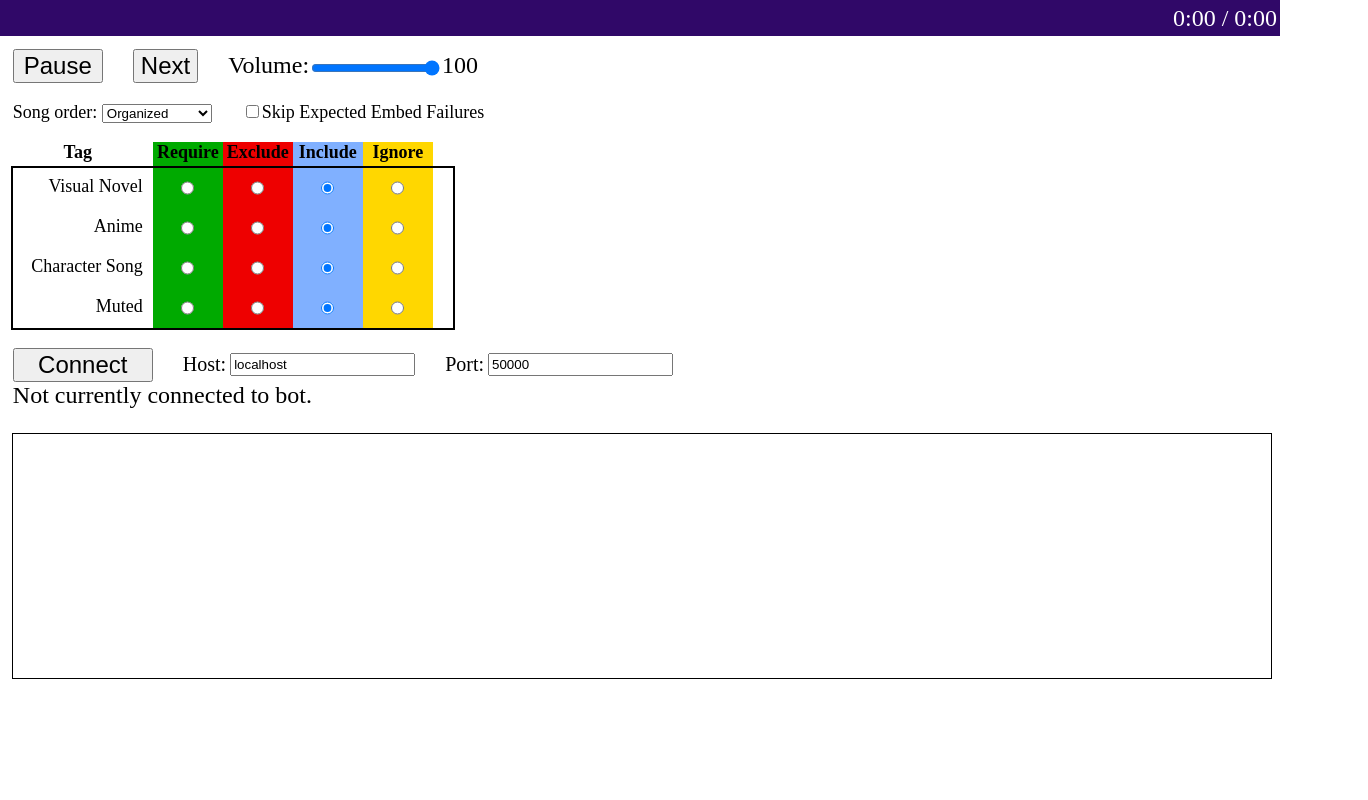
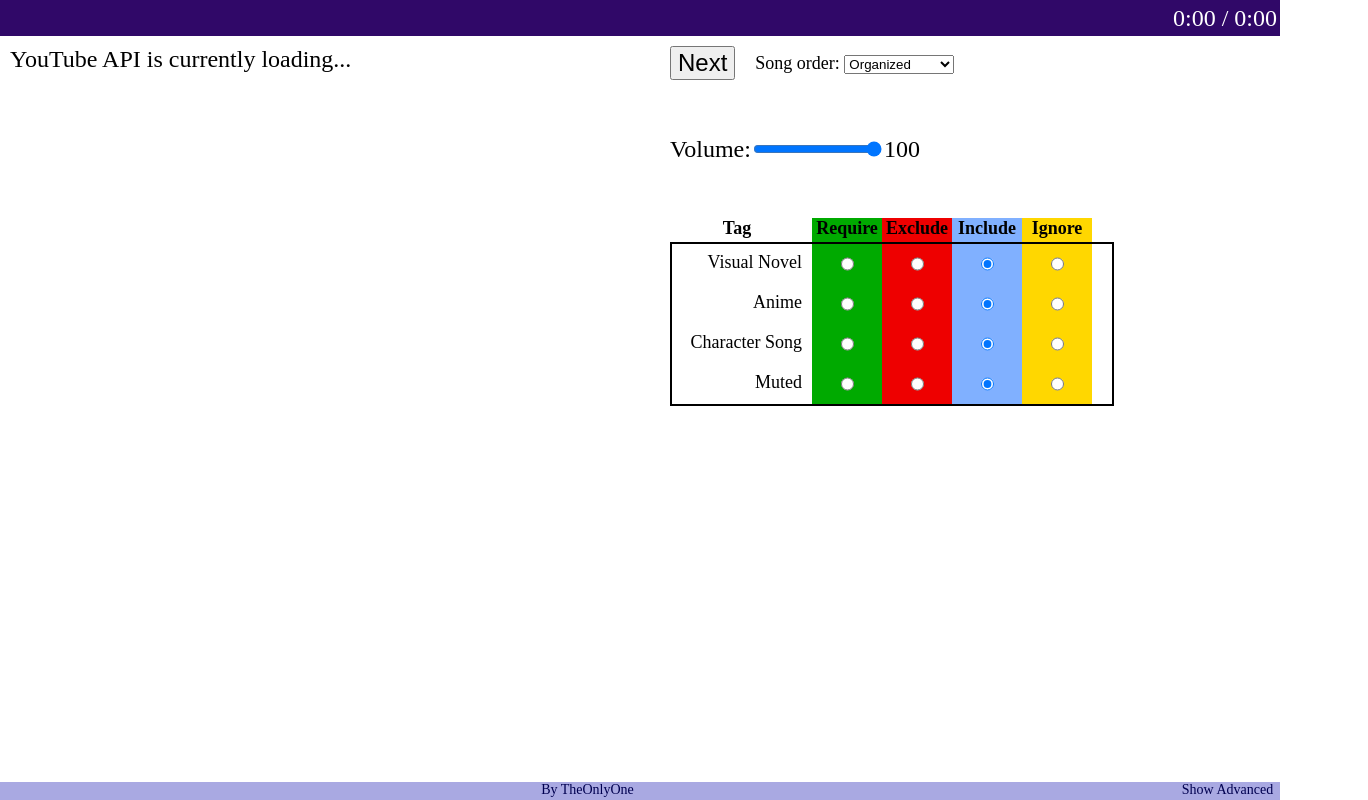
Before and after one commit to LumenTheFairy/youtube-playlist, a plain HTML site: page index.html in a window 1280 px wide. Shown: the whole page, 1368 px wide, since content can reach past the window. Drawn offline with Linux system fonts and the light colour scheme.

Commit message:
Cleaned up look of page a lot.

```diff
--- a/css/style.css
+++ b/css/style.css
@@ -1,15 +1,31 @@
 :root {
 	--info-height: 36px;
+	--bottom-height: 18px;
+}
+
+html {
+	height: 100%;
 }
 
 body {
 	font-size: 24px;
-	margin: var(--info-height) 0 0 0;
+	margin: 0;
+	padding-top: var(--info-height);
+	padding-bottom: var(--bottom-height);
 	overflow: hidden;
+	height: 100%;
+	box-sizing: border-box;
 }
 
 button {
 	font-size: 24px;
+}
+
+.basic .extra {
+	display: none;
+}
+.advanced .extra {
+	display: initial;
 }
 
 #info-bar {
@@ -44,47 +60,93 @@ button {
 	text-align: right;
 }
 
-#page {
-	padding: 1%;
+#bottom-bar {
+	position: fixed;
+	bottom: 0;
+	width: 100%;
+	height: var(--bottom-height);
+	background: #A9A9E2;
+	font-size: 14px;
 	display: flex;
+	align-items: center;
 	justify-content: space-between;
 }
 
+#bottom-bar a {
+	padding: 0px 5px;
+	text-decoration: none;
+	color: #000050;
+	cursor: pointer;
+	transition: .2s;
+	height: 100%;
+	text-align: center;
+}
+#bottom-bar a:hover {
+	background: #000050;
+	color: #A9A9E2;
+}
+#toggle-advanced {
+	width: 95px;
+}
+
+#page {
+	padding: 10px;
+	height: 100%;
+	overflow: auto;
+	box-sizing: border-box;
+	display: flex;
+	flex-wrap: wrap;
+}
+
 #controls-container {
-	margin-right: 1%;
 	display: flex;
 	flex-direction: column;
 	justify-content: space-between;
-	width: 100%;
+	width: 480px;
+	height: 360px;
+	padding-bottom: 10px;
 }
 #player-size {
 	min-width: 640px;
 	height: 360px;
-	margin-left: 1%;
+	padding-bottom: 10px;
 }
 
 #controls-container span,
 #controls-container label,
 #controls-container button {
-	margin-right: 30px;
+	margin-left: 20px;
 }
 
 #playback-controls {
 	display: flex;
 	align-items: center;
+	display: none;
 }
 
 #play-pause {
 	width: 90px;
 }
 
+#song-order {
+	display: flex;
+	flex-wrap: wrap;
+	font-size: 18px;
+	align-items: center;
+}
+
+#volume-row {
+	display: flex;
+	align-items: center;
+}
+
 span#volume-name {
 	margin-right: 0px;
 }
 
-#volume-number {
+span#volume-number {
 	min-width: 40px;
-	float: right;
+	margin-left: 0px;
 }
 
 #volume-slider {
@@ -111,11 +173,11 @@ span#volume-name {
 #comm-button {
 	width: 140px;
 }
-
-#options {
-	display: flex;
-	flex-wrap: wrap;
-	font-size: 18px;
+#bot-host {
+	width: 70px;
+}
+#bot-port {
+	width: 50px;
 }
 
 #song-order-select {
@@ -128,13 +190,15 @@ span#volume-name {
 	text-align: center;
 	display: flex;
 	flex-direction: column;
+	margin-left: 22px;
+	margin-bottom: 2px;
 }
 
 #tag-table label {
 	display: block;
 	text-align: center;
 	transition: .15s;
-	margin-right: 0px;
+	margin-left: 0px;
 }
 
 #tag-table input[type="radio"] {
@@ -216,9 +280,8 @@ span#volume-name {
 #debug-log {
 	outline: 1px solid black;
 	font-size: 16px;
-	margin: 1%;
 	padding: 2px;
-	width: 98%;
+	width: 100%;
 	height: 240px;
-	overflow-y: scroll;
+	overflow: auto;
 }
--- a/data/songs.js
+++ b/data/songs.js
@@ -19,6 +19,7 @@ https://www.youtube.com/watch?v=tvE_qqP0qpA
 https://www.youtube.com/watch?v=E7hCX-mcdlQ
 https://www.youtube.com/watch?v=b6yC8j_gIpk
 https://www.youtube.com/watch?v=bwN9iQEtKj0
+https://www.youtube.com/watch?v=NuYpfBSh4_A
 
 
 quality bleh... https://www.youtube.com/watch?v=P1Yi5FbCPZk
--- a/index.html
+++ b/index.html
@@ -10,25 +10,36 @@
   <script src="js/yp_manifest.js"></script>
 </head>
 
-<body>
+<body class="basic">
   <div id="info-bar">
     <span id="info">
     </span>
     <span id="time">0:00 / 0:00</span>
   </div>
 
+  <div id="bottom-bar">
+    <div></div>
+    <a href="https://twitter.com/Modest_ralts" target="_blank">By TheOnlyOne</a>
+    <a id="toggle-advanced">Show Advanced</a>
+  </div>
+
   <div id="page">
+
+    <div id="player-size">
+      <div id="player-container">
+        <div id="player">YouTube API is currently loading...</div>
+      </div>
+    </div>
 
     <div id="controls-container">
 
       <div id="playback-controls">
         <button type="button" id="play-pause">Pause</button>
-        <button type="button" id="next">Next</button>
-        <span><span id="volume-name">Volume:</span><input id="volume-slider" type="range" min="1" max="100" value="100"><span id="volume-number">100</span></span>
         <!-- <button type="button" id="reload-songs">Reload Playlist</button> -->
       </div>
 
-      <div id="options">
+      <div id="song-order">
+        <button type="button" id="next">Next</button>
         <label> Song order:
           <select id="song-order-select" autocomplete="off">
             <option value="organized" selected>Organized</option>
@@ -36,9 +47,13 @@
             <option value="random">Random</option>
             <option value="weighted">Weighted</option>
         </select></label>
-<!--         <label><input id='cb-shuffle' type='checkbox'>Shuffle Playlist</label> -->
-        <label><input id='cb-skip-fail' type='checkbox'>Skip Expected Embed Failures</label>
-<!--         <label><input id='cb-hide-player' type='checkbox'>Hide Video Player</label> -->
+        <label class="extra"><input id='cb-skip-fail' type='checkbox'>Skip Unlikely</label>
+      </div>
+
+      <div id="volume-row">
+        <span id="volume-name">Volume:</span>
+        <input id="volume-slider" type="range" min="1" max="100" value="100">
+        <span id="volume-number">100</span>
       </div>
 
       <div id="tag-table">
@@ -54,6 +69,7 @@
         </div>
       </div>
 
+      <div class="extra">
         <div id="bot-connection">
           <div id="connection-controls">
             <button type="button" id="comm-button">Connect</button>
@@ -62,18 +78,17 @@
           </div>
           <span id="comm-info">Not currently connected to bot.</span>
         </div>
+      </div>
 
     </div>
 
-    <div id="player-size">
-      <div id="player-container">
-        <div id="player"></div>
-      </div>
-    </div>
+    <div id="debug-log" class="extra">
+      <div>Debug Log:</div>
     </div>
 
-  <div id="debug-log">
   </div>
+
+
 </body>
 
 <div id="templates" style="display: none;">
--- a/js/events.js
+++ b/js/events.js
@@ -4,6 +4,25 @@ const player = yp.player;
 const comm = yp.comm;
 
 //handlers
+let show_advanced_view_effect = function() {
+  const toggle_advanced_elem = document.getElementById('toggle-advanced');
+  const body_elem = document.getElementsByTagName('body')[0];
+  if(!player.advanced_view) {
+    toggle_advanced_elem.innerHTML = "Show Advanced";
+    body_elem.className = 'basic';
+  }
+  else {
+    toggle_advanced_elem.innerHTML = "Hide Advanced";
+    body_elem.className = 'advanced';
+  }
+}
+
+let toggle_advanced = function() {
+  player.advanced_view = !player.advanced_view;
+  localStorage.setItem('advanced_view', JSON.stringify(player.advanced_view));
+  show_advanced_view_effect();
+}
+
 let toggle_play_pause = function() {
   if(player.p.getPlayerState() === 1) { //playing
     player.p.pauseVideo();
@@ -14,34 +33,19 @@ let toggle_play_pause = function() {
   }
 }
 
-// let hide_player = function() {
-//   document.getElementById('player-container').style.display = 'none';
-//   player.player_hidden = true;
-// }
-
-// let show_player = function() {
-//   document.getElementById('player-container').style.display = 'initial';
-//   player.player_hidden = false;
-// }
-
 let reload_songs = function() {
   yp.loader.reload(['songs']);
 };
 
 
 let volume_handle = function() {
-  volume = this.value;
-  number_elem = document.getElementById('volume-number');
+  const volume = this.value;
+  const number_elem = document.getElementById('volume-number');
   number_elem.innerHTML = volume;
   player.volume_perc = volume;
   player.set_volume();
   localStorage.setItem('volume_perc', JSON.stringify(player.volume_perc));
 };
-
-// let shuffle_handle = function(cb) {
-//   player.shuffle = cb.checked;
-//   localStorage.setItem('shuffle', JSON.stringify(cb.checked));
-// };
 
 let song_order_handle = function(sel) {
   player.song_order = sel.value;
@@ -52,16 +56,6 @@ let skip_expected_fails_handle = function(cb) {
   player.skip_expected_fail = cb.checked;
   localStorage.setItem('skip_expected_fail', JSON.stringify(cb.checked));
 };
-
-// let hide_player_handle = function(cb) {
-//   if(cb.checked) {
-//     hide_player();
-//   }
-//   else {
-//     show_player();
-//   }
-//   localStorage.setItem('player_hidden', JSON.stringify(player.player_hidden));
-// };
 
 let clear_local_storage = function() {
   localStorage.clear();
@@ -76,15 +70,13 @@ return function() {
   document.getElementById("next").onclick = player.play_next;
   //document.getElementById("reload-songs").onclick = reload_songs;
   document.getElementById("comm-button").onclick = comm.onbutton;
+  document.getElementById('toggle-advanced').onclick = toggle_advanced;
+  show_advanced_view_effect();
 
   const volume_slider = document.getElementById("volume-slider");
   volume_slider.oninput = volume_handle;
   volume_slider.value = player.volume_perc;
   document.getElementById("volume-number").innerHTML = player.volume_perc;
-
-  // const shuffle_cb = document.getElementById("cb-shuffle");
-  // shuffle_cb.onclick = shuffle_handle.bind(shuffle_cb, shuffle_cb);
-  // shuffle_cb.checked = player.shuffle;
 
   const song_order_sel = document.getElementById("song-order-select");
   song_order_sel.onchange = song_order_handle.bind(song_order_sel, song_order_sel);
@@ -96,10 +88,6 @@ return function() {
 
   document.getElementById("bot-host").value = comm.server_hostname;
   document.getElementById("bot-port").value = comm.server_port;
-
-  // const hide_player_cb = document.getElementById("cb-hide-player");
-  // hide_player_cb.onclick = hide_player_handle.bind(hide_player_cb, hide_player_cb);
-  // hide_player_cb.checked = player.player_hidden;
 };
 
 };
--- a/js/player.js
+++ b/js/player.js
@@ -8,6 +8,7 @@ if(!yp.player) {
   player.song_order = "organized";
   player.skip_expected_fail = false;
   //player.player_hidden = false;
+  player.advanced_view = false;
 
   player.cur_song = 0;
   player.cur_alternative = 0;
@@ -24,7 +25,7 @@ else {
 }
 
 // const saved_option_names = ['shuffle', 'skip_expected_fail', 'player_hidden', 'volume_perc'];
-const saved_option_names = ['song_order', 'skip_expected_fail', 'volume_perc'];
+const saved_option_names = ['song_order', 'skip_expected_fail', 'volume_perc', 'advanced_view'];
 
 saved_option_names.forEach( function(option_name) {
   const option = localStorage.getItem(option_name);
```
Lines whose indentation alone changed are shown as unchanged.
